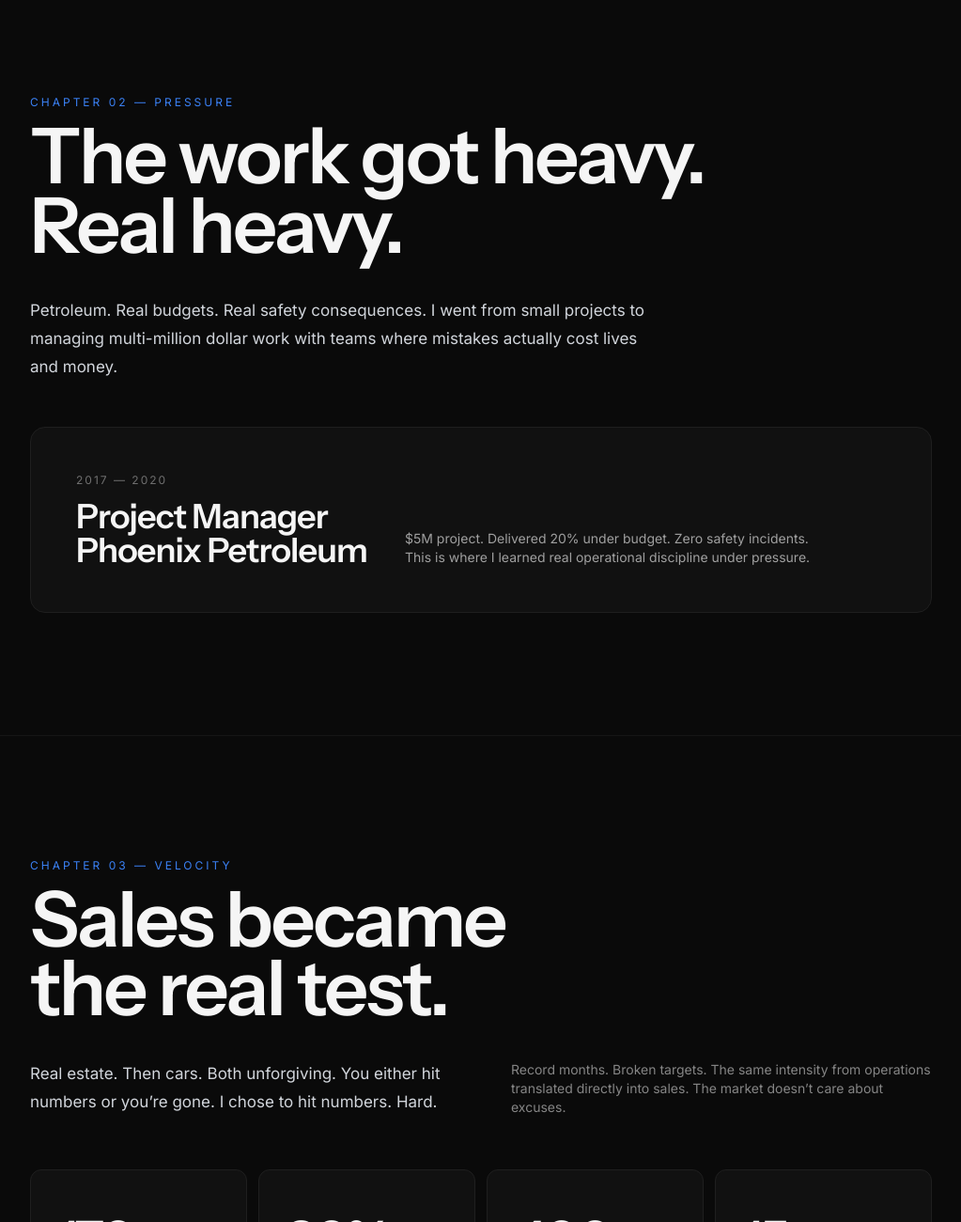
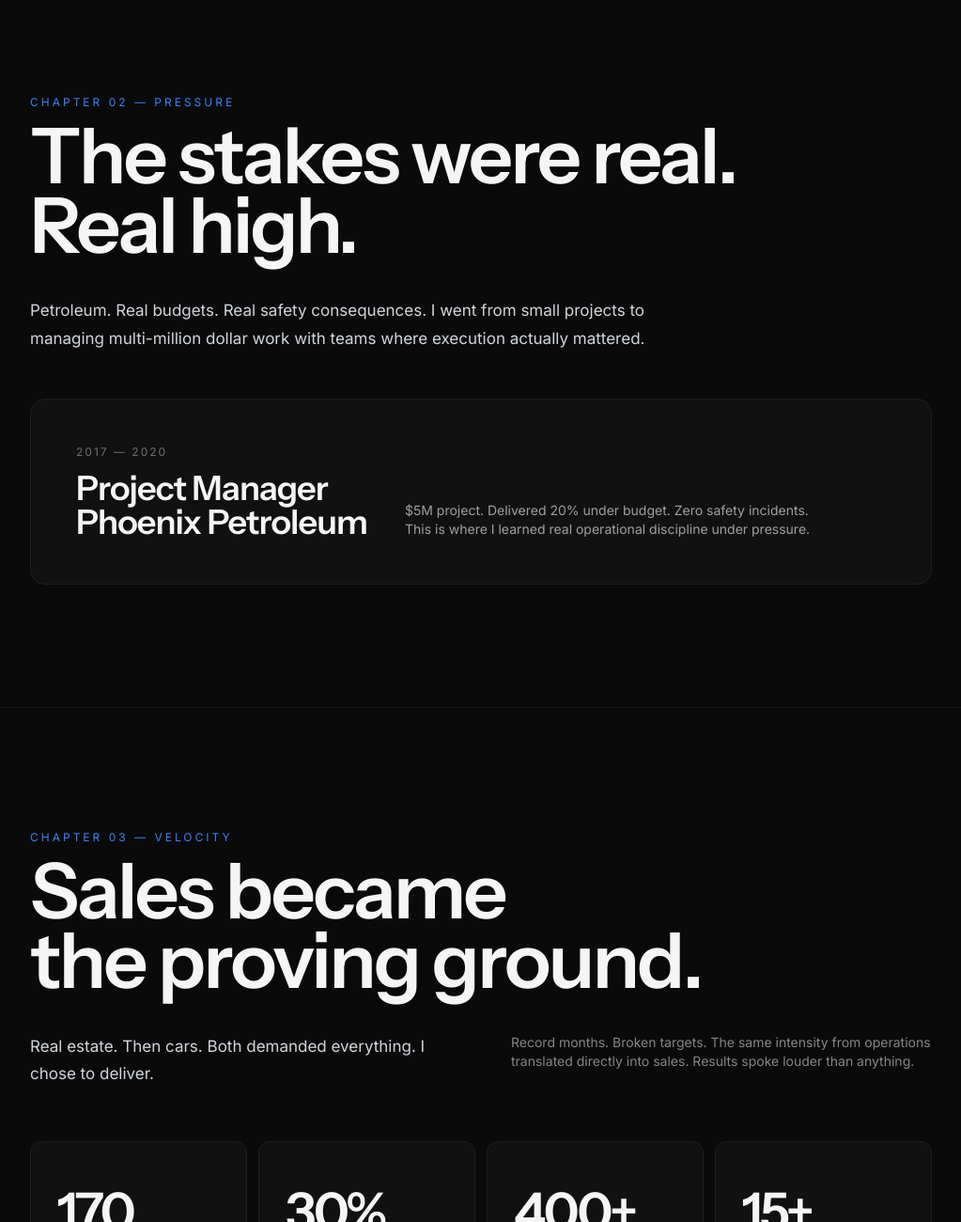
Before and after one commit to blitzandres/andresblitz, a plain HTML site: page index.html in a window 1280 px wide. Shown: the part 1500-2800 px from the top of the page at 94% size, without its empty margins (128-1151 px from the left). Drawn offline with nearby package versions, Linux system fonts and the light colour scheme; a script that the page names is missing.

Commit message:
fix: removed negative phrasing from hero and early chapters. More positive, confident, forward tone while keeping edge

```diff
--- a/index.html
+++ b/index.html
@@ -89,7 +89,7 @@
 
         <!-- Main powerful statement -->
         <h1 class="font-display hero-headline leading-none tracking-[-0.04em]">
-          I don’t build<br>portfolios.<br>I build momentum.
+          I build momentum.
         </h1>
 
         <p class="mt-8 max-w-md text-2xl text-white/70 tracking-tight">
@@ -117,7 +117,7 @@
   <section id="c1" class="section">
     <div class="max-w-5xl mx-auto px-8">
       <div class="text-xs tracking-[3px] text-[#3b82f6] mb-3">CHAPTER 01 — ORIGINS</div>
-      <h2 class="font-display text-[68px] md:text-[82px] leading-[0.9] tracking-[-2.5px]">Started far away.<br>Had to move fast.</h2>
+      <h2 class="font-display text-[68px] md:text-[82px] leading-[0.9] tracking-[-2.5px]">Started far away.<br>Moved fast.</h2>
 
       <div class="mt-10 grid md:grid-cols-12 gap-x-16">
         <div class="md:col-span-7 story">Venezuela → Business school → Canada with nothing but a degree and two languages. The first years were about learning how to survive and execute in a completely new system.</div>
@@ -137,9 +137,9 @@
   <section id="c2" class="section border-t border-white/5">
     <div class="max-w-5xl mx-auto px-8">
       <div class="text-xs tracking-[3px] text-[#3b82f6] mb-3">CHAPTER 02 — PRESSURE</div>
-      <h2 class="font-display text-[68px] md:text-[82px] leading-[0.9] tracking-[-2.5px]">The work got heavy.<br>Real heavy.</h2>
+      <h2 class="font-display text-[68px] md:text-[82px] leading-[0.9] tracking-[-2.5px]">The stakes were real.<br>Real high.</h2>
 
-      <div class="mt-10 max-w-2xl story">Petroleum. Real budgets. Real safety consequences. I went from small projects to managing multi-million dollar work with teams where mistakes actually cost lives and money.</div>
+      <div class="mt-10 max-w-2xl story">Petroleum. Real budgets. Real safety consequences. I went from small projects to managing multi-million dollar work with teams where execution actually mattered.</div>
 
       <div class="mt-12 minimal-card rounded-2xl p-9 md:p-12">
         <div class="md:flex md:items-end gap-10">
@@ -159,11 +159,11 @@
   <section id="c3" class="section border-t border-white/5">
     <div class="max-w-5xl mx-auto px-8">
       <div class="text-xs tracking-[3px] text-[#3b82f6] mb-3">CHAPTER 03 — VELOCITY</div>
-      <h2 class="font-display text-[68px] md:text-[82px] leading-[0.9] tracking-[-2.5px]">Sales became<br>the real test.</h2>
+      <h2 class="font-display text-[68px] md:text-[82px] leading-[0.9] tracking-[-2.5px]">Sales became<br>the proving ground.</h2>
 
       <div class="mt-10 grid md:grid-cols-12 gap-x-16">
-        <div class="md:col-span-6 story">Real estate. Then cars. Both unforgiving. You either hit numbers or you’re gone. I chose to hit numbers. Hard.</div>
-        <div class="md:col-span-6 text-sm text-white/50 mt-8 md:mt-0">Record months. Broken targets. The same intensity from operations translated directly into sales. The market doesn’t care about excuses.</div>
+        <div class="md:col-span-6 story">Real estate. Then cars. Both demanded everything. I chose to deliver.</div>
+        <div class="md:col-span-6 text-sm text-white/50 mt-8 md:mt-0">Record months. Broken targets. The same intensity from operations translated directly into sales. Results spoke louder than anything.</div>
       </div>
 
       <div class="mt-14 grid grid-cols-2 md:grid-cols-4 gap-3">
```
